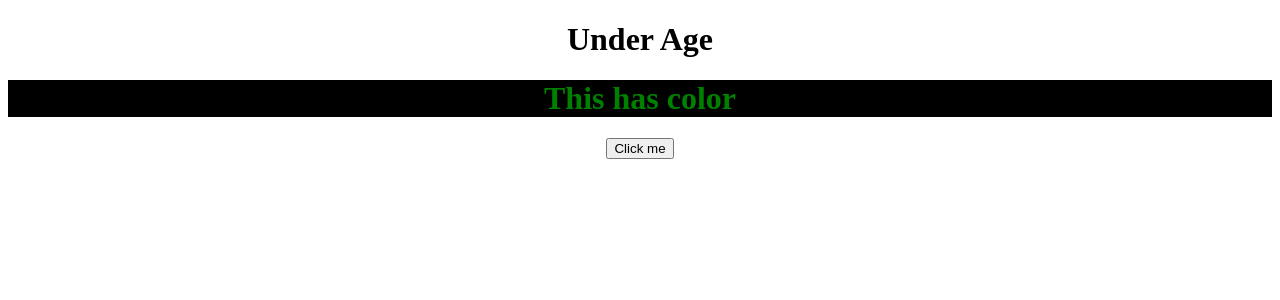
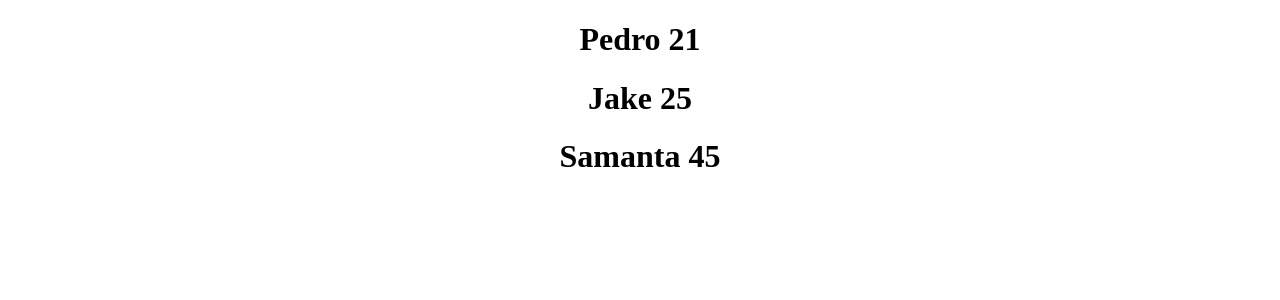
Before and after one commit to justthedreamer/react-learn, a React (Create React App) app: page / in a window 1280 px wide. Shown: the top 300 px of the page. Built offline with nearby package versions, Linux system fonts and the light colour scheme.

Commit message:
Component in File - Working with objects and lists

```diff
--- a/src/App.js
+++ b/src/App.js
@@ -1,18 +1,21 @@
 import './App.css';
+import { User } from './User';
 
 
 
 function App() {
-  const age = 17;
-  const isGreen = true;
+  //const names = ['Pedro','Jake','Samanta','Jessica','Mike','Justin','Martin'];
+  const users = [
+    { name : "Pedro", age : 21},
+    { name : "Jake", age : 25},
+    { name : "Samanta", age : 45},
+  ];
 
   return (
     <div className="App">
-      {age >= 18 ? <h1>OverAge</h1> : <h1>Under Age</h1>}
-
-      <h1 style = {{color: isGreen? "green" : "red", backgroundColor: 'black' }}>This has color</h1>
-
-      {isGreen && <button>Click me</button>}
+      {users.map((user,key)=>{
+        return <User key={key} name = {user.name} age = {user.age}></User>
+      })}
     </div>
   );
 }
--- /dev/null
+++ b/src/User.js
@@ -0,0 +1,7 @@
+export const User = (props)=>{
+    return (
+      <div>
+        <h1>{props.name} {props.age}</h1>
+      </div>
+    );
+  }
```
